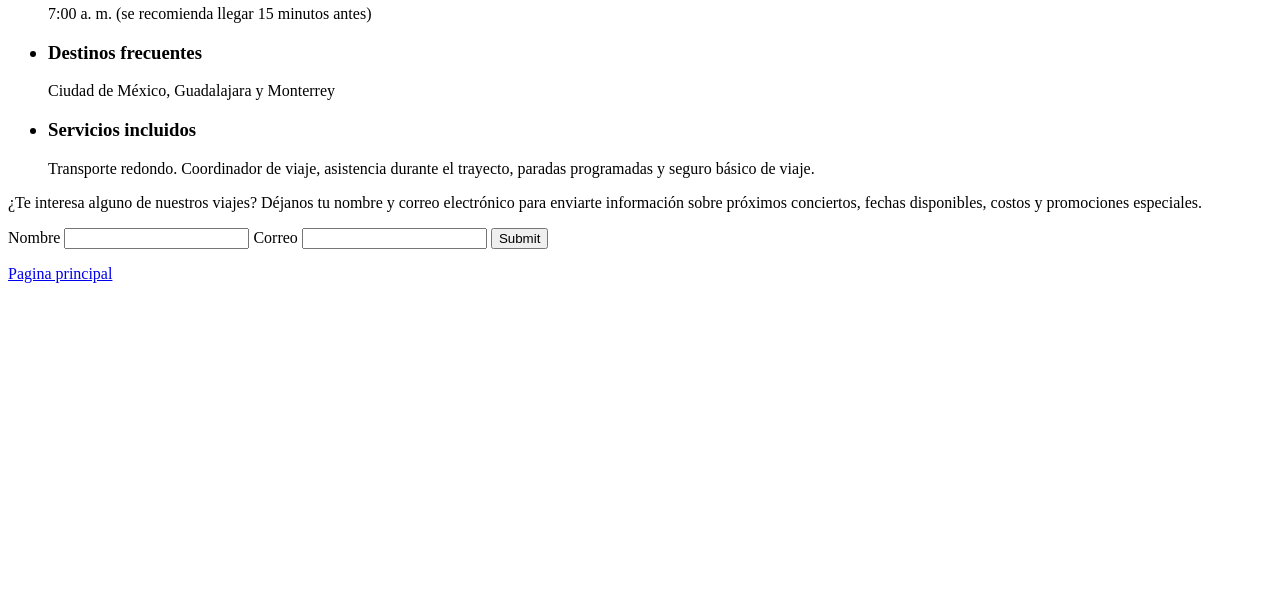
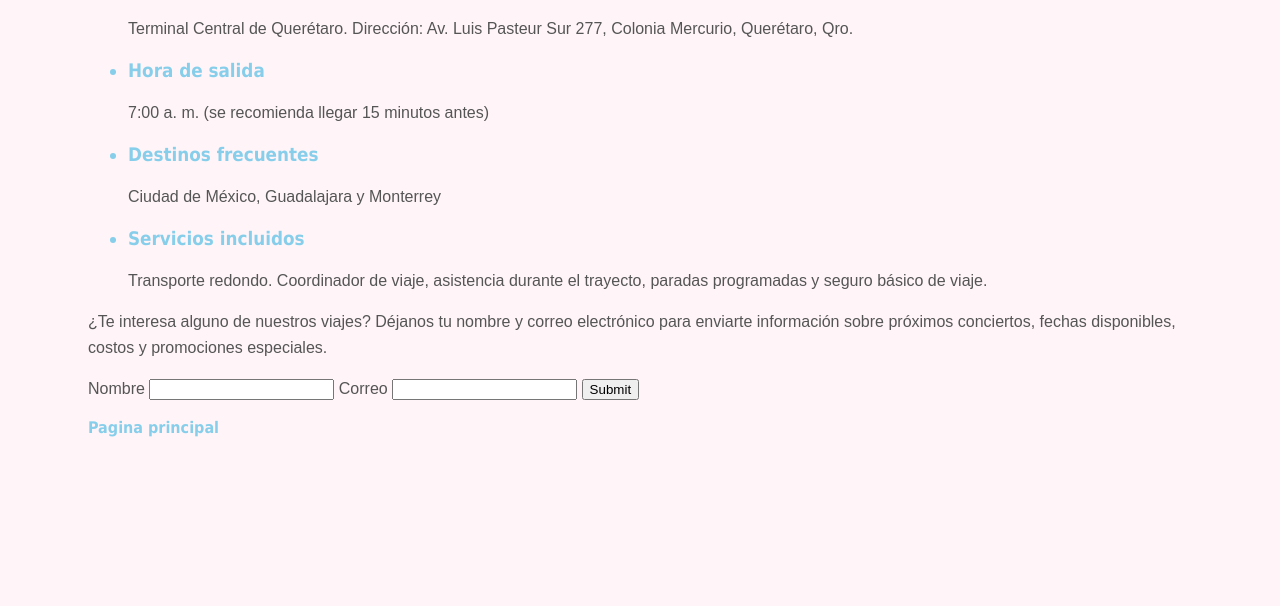
Before and after one commit to anneliese95mv-dev/Anneliese.tarea1., a plain HTML site: page Queretaro.html in a window 1280 px wide. Shown: the part 194-800 px from the top of the page. Drawn offline with Linux system fonts and the light colour scheme.

Commit message:
Update stylesheet link and format HTML structure

```diff
--- a/Queretaro.html
+++ b/Queretaro.html
@@ -2,7 +2,7 @@
 <html>
     <head>
         <title>Queretaro</title>
-        <link rel="stylesheet" href="css">
+        <link rel="stylesheet" href="style.css">
     </head>
     <body>
         <h1>📍Viaja desde Queretaro</h1>
```
